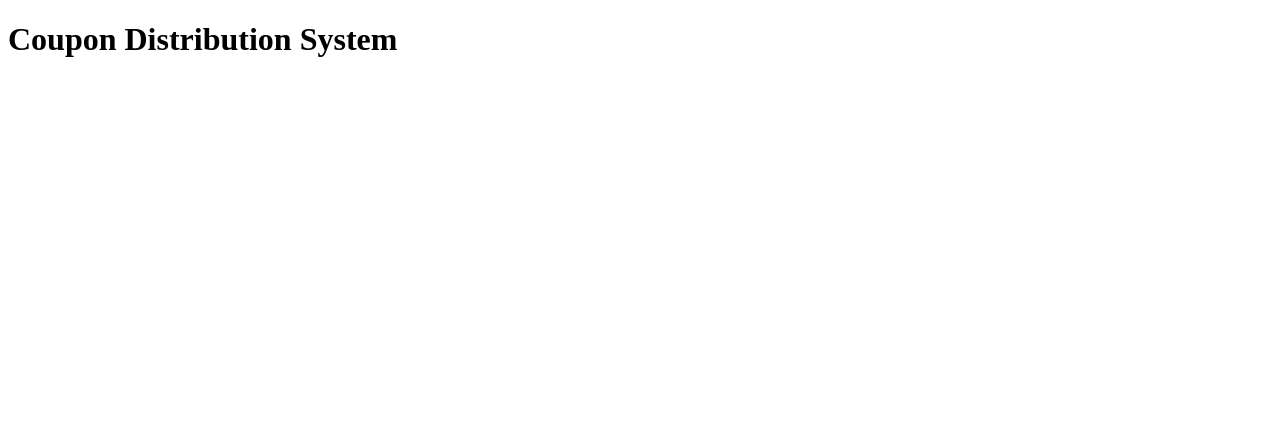
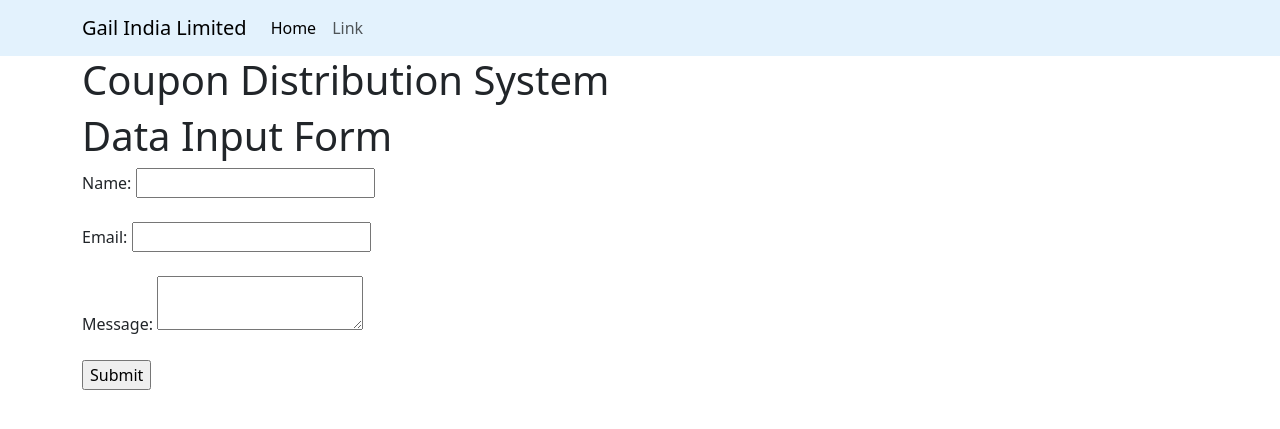
Before and after one commit to shubhanshutiwari08/coupon-distribution-system, a Flask app: page / in a window 1280 px wide. Shown: the top 429 px of the page. Run offline with Flask 3, Linux system fonts and the light colour scheme.

Commit message:
Created alomst a prototype

```diff
--- a/app.py
+++ b/app.py
@@ -1,5 +1,96 @@
-from flask import Flask
-from app_blueprint import app_blueprint
+from flask import Flask, render_template, request
+import sqlite3
+import pandas as pd
 
 app = Flask(__name__)
-app.register_blueprint(app_blueprint)
+
+# Create a function to initialize the database
+def init_db():
+    conn = sqlite3.connect('database.db')
+    c = conn.cursor()
+    c.execute('''CREATE TABLE IF NOT EXISTS form_data
+                (id INTEGER PRIMARY KEY AUTOINCREMENT,
+                 name TEXT,
+                 email TEXT,
+                 message TEXT)''')
+    c.execute('''CREATE TABLE IF NOT EXISTS coupon_data
+                (id INTEGER PRIMARY KEY AUTOINCREMENT,
+                 coupon INTEGER)''')
+    conn.commit()
+    conn.close()
+
+# Call the init_db function to create the database and table
+init_db()
+
+# Route to handle form submission
+
+# Route to handle form submission
+@app.route('/', methods=['GET', 'POST'])
+def index():
+    if request.method == 'POST':
+        name = request.form['name']
+        email = request.form['email']
+        message = request.form['message']
+
+        # Read the Excel sheet data
+        excel_data = pd.read_excel('data.xlsx')
+
+        # Check if the data already exists in the Excel sheet
+        matching_data = excel_data[(excel_data['name'] == name) & (excel_data['email'] == email)]
+
+        if  matching_data.empty:
+            return render_template('invalid.html')
+        else:
+            # Add the data to the database
+            conn = sqlite3.connect('database.db')
+            c = conn.cursor()
+            c.execute('INSERT INTO form_data (name, email, message) VALUES (?, ?, ?)', (name, email, message))
+            conn.commit()
+            conn.close()
+
+            return render_template('success.html')
+
+    return render_template('index.html')
+
+
+    # Route to display the database content
+@app.route('/data')
+def data():
+    conn = sqlite3.connect('database.db')
+    c = conn.cursor()
+    c.execute('SELECT * FROM form_data')
+    data = c.fetchall()
+
+    # Find duplicate entries based on name and email
+    duplicates = set()
+    unique_data = []
+    for row in data:
+        if (row[1], row[2]) in duplicates:
+            duplicates.add((row[1], row[2]))
+        else:
+            unique_data.append(row)
+
+    conn.close()
+
+    return render_template('data.html', data=unique_data, duplicates=duplicates)
+
+
+# Route to clear the database
+@app.route('/clear', methods=['GET'])
+def clear_data():
+    conn = sqlite3.connect('database.db')
+    c = conn.cursor()
+    c.execute('DELETE FROM form_data')
+    conn.commit()
+    conn.close()
+    return "Database cleared successfully"
+
+@app.route('/final', methods=['GET'])
+def final_coupon():
+    if request.method == 'POST':
+        coupon = request.form['coupon']
+    return render_template("final.html")
+
+# Run the Flask application
+if __name__ == '__main__':
+    app.run(port=2020)
--- a/app_blueprint.py
+++ /dev/null
@@ -1,7 +0,0 @@
-from flask import Blueprint, render_template
-
-app_blueprint = Blueprint('app_blueprint',__name__)
-
-@app_blueprint.route('/')
-def index():
-    return render_template("index.html")
--- a/templates/index.html
+++ b/templates/index.html
@@ -1,11 +1,66 @@
-<!DOCTYPE html>
+<!doctype html>
 <html lang="en">
-<head>
-    <meta charset="UTF-8">
-    <meta name="viewport" content="width=device-width, initial-scale=1.0">
+  <head>
+    <meta charset="utf-8">
+    <meta name="viewport" content="width=device-width, initial-scale=1">
     <title>Coupon Distribution System</title>
-</head>
-<body>
-    <h1>Coupon Distribution System</h1>
-</body>
+    <link href="https://cdn.jsdelivr.net/npm/bootstrap@5.3.0/dist/css/bootstrap.min.css" rel="stylesheet" integrity="sha384-9ndCyUaIbzAi2FUVXJi0CjmCapSmO7SnpJef0486qhLnuZ2cdeRhO02iuK6FUUVM" crossorigin="anonymous">
+  </head>
+  <body>
+    <nav class="navbar navbar-expand-lg " style="background-color: #e3f2fd;">
+        <div class="container">
+          <a class="navbar-brand" href="#">Gail India Limited</a>
+          <button class="navbar-toggler" type="button" data-bs-toggle="collapse" data-bs-target="#navbarSupportedContent" aria-controls="navbarSupportedContent" aria-expanded="false" aria-label="Toggle navigation">
+            <span class="navbar-toggler-icon"></span>
+          </button>
+          <div class="collapse navbar-collapse" id="navbarSupportedContent">
+            <ul class="navbar-nav me-auto mb-2 mb-lg-0">
+              <li class="nav-item">
+                <a class="nav-link active" aria-current="page" href="#">Home</a>
+              </li>
+              <li class="nav-item">
+                <a class="nav-link" href="#">Link</a>
+              </li>
+            </ul>
+          </div>
+        </div>
+      </nav>
+    <div class="container">
+        <h1>Coupon Distribution System</h1>
+
+        <!-- <form action=""method ="post">
+
+            <div class="mb-3">
+              <label for="exampleInputEmail1" class="form-label">Email address</label>
+              <input type="email" class="form-control" id="exampleInputEmail1" aria-describedby="emailHelp">
+              <div id="emailHelp" class="form-text">We'll never share your email with anyone else.</div>
+            </div>
+            <div class="mb-3">
+              <label for="exampleInputPassword1" class="form-label">CPF Number</label>
+              <input type="number" class="form-control" id="exampleInputPassword1">
+            </div>
+
+            <button type="submit" class="btn btn-primary">Submit</button>
+          </form> -->
+
+          <h1>Data Input Form</h1>
+          <form action="/" method="POST">
+            <label for="name">Name:</label>
+            <input type="text" name="name" required><br><br>
+
+            <label for="email">Email:</label>
+            <input type="email" name="email" required><br><br>
+
+            <label for="message">Message:</label>
+            <textarea name="message" required></textarea><br><br>
+
+            <input type="submit" value="Submit">
+        </form>
+
+    </div>
+
+
+
+    <script src="https://cdn.jsdelivr.net/npm/bootstrap@5.3.0/dist/js/bootstrap.bundle.min.js" integrity="sha384-geWF76RCwLtnZ8qwWowPQNguL3RmwHVBC9FhGdlKrxdiJJigb/j/68SIy3Te4Bkz" crossorigin="anonymous"></script>
+  </body>
 </html>
```
Also changed, not shown: templates/data.html (added, +35 -0 lines), templates/duplicate.html (added, +10 -0 lines), templates/final.html (added, +12 -0 lines), templates/invalid.html (added, +11 -0 lines), templates/success.html (added, +15 -0 lines), database.db (added), 1 other file.
